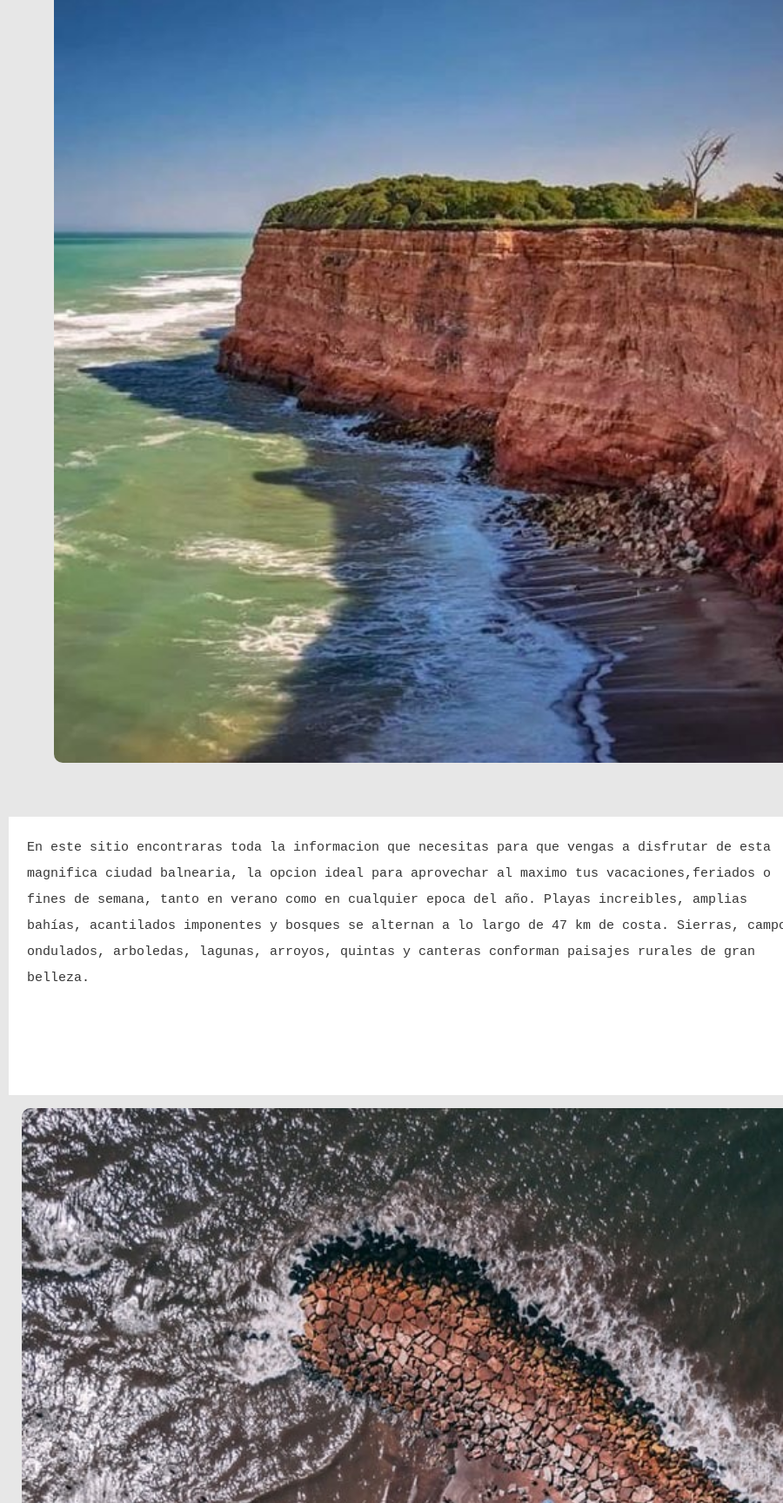
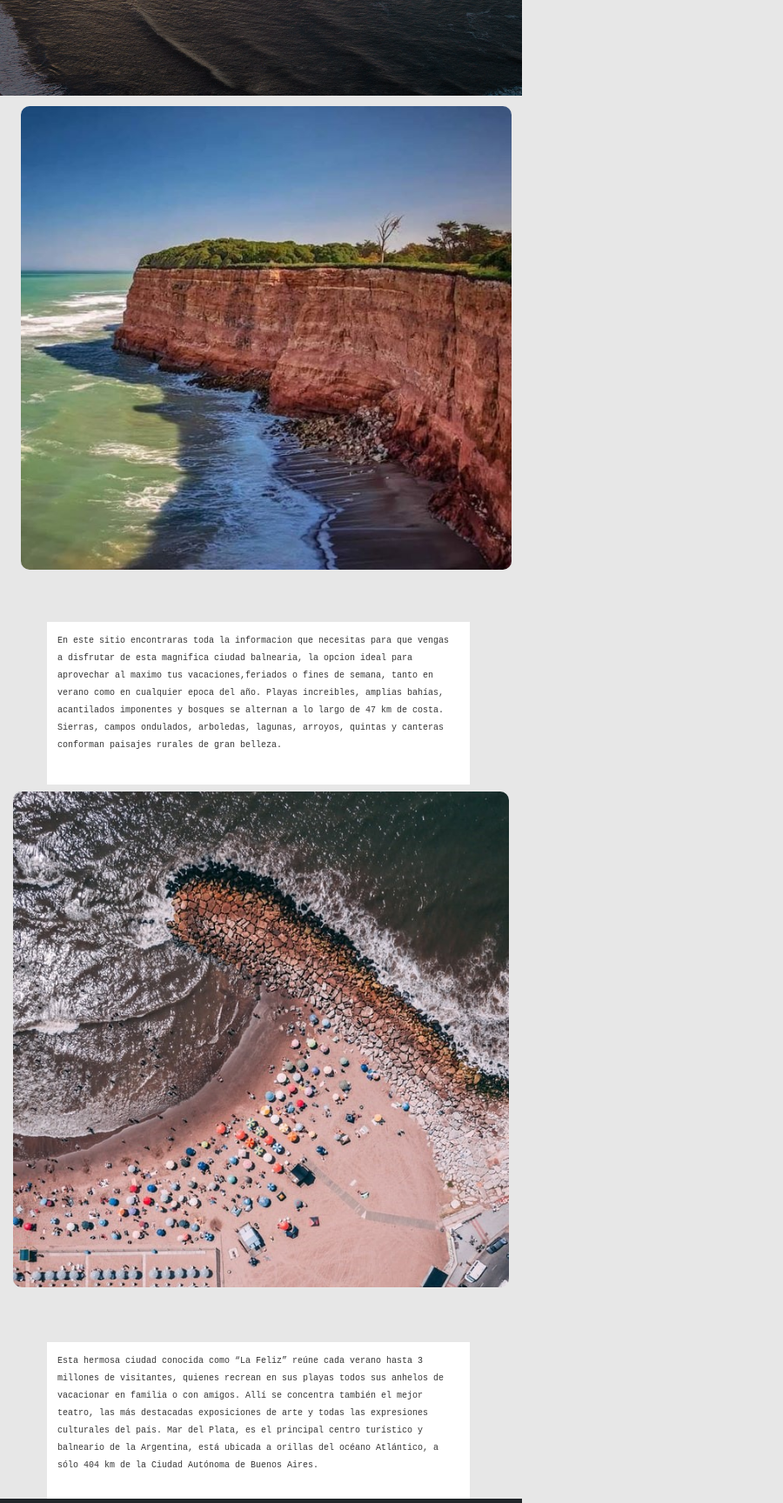
Before and after one commit to romiperri/mardelperri, a website: page index.html in a window 600 px wide. Shown: the part 530-2258 px from the top of the page at 87% size, 900 px wide, since content can reach past the window. Drawn offline with nearby package versions, Linux system fonts and the light colour scheme.

Commit message:
modificaciones

```diff
--- a/index.html
+++ b/index.html
@@ -14,16 +14,14 @@
     <link rel="preconnect" href="https://fonts.gstatic.com" crossorigin />
     <link
       href="https://fonts.googleapis.com/css2?family=Poppins:wght@300&display=swap"
-      rel="stylesheet"
-    />
+      rel="stylesheet"/>
 
     <!--CDN de Bootstrap CSS-->
     <link
       href="https://cdn.jsdelivr.net/npm/bootstrap@5.0.2/dist/css/bootstrap.min.css"
       rel="stylesheet"
       integrity="sha384-EVSTQN3/azprG1Anm3QDgpJLIm9Nao0Yz1ztcQTwFspd3yD65VohhpuuCOmLASjC"
-      crossorigin="anonymous"
-    />
+      crossorigin="anonymous" />
 
     <!-- linkeamos nuestro css -->
     <link rel="stylesheet" href="./css/styles.css" />
@@ -35,9 +33,7 @@
       <!--Menu de navegacion-->
       <nav class="navbar navbar-expand-sm navbar-light">
         <div class="container-fluid">
-          <a class="navbar-brand" href="./index.html"
-            ><img src="./img/logola.png" class="logo" alt="logo"
-          /></a>
+          <a class="navbar-brand" href="./index.html"><img src="./img/logola.png" class="logo" alt="logo"/></a>
           <button
             class="navbar-toggler"
             type="button"
@@ -45,29 +41,19 @@
             data-bs-target="#navbarNav"
             aria-controls="navbarNav"
             aria-expanded="false"
-            aria-label="Toggle navigation"
-          >
+            aria-label="Toggle navigation">
             <span class="navbar-toggler-icon"></span>
           </button>
-          <div
-            class="collapse navbar-collapse justify-content-center"
-            id="navbarNav"
-          >
+          <div class="collapse navbar-collapse justify-content-center" id="navbarNav">
             <ul class="navbar-nav">
               <li class="nav-item">
-                <a class="nav-link" href="./index.html"
-                  >HOME</a
-                >
+                <a class="nav-link" href="./index.html">HOME</a>
               </li>
               <li class="nav-item">
-                <a class="nav-link" href="./pages/actividades.html"
-                  >ACTIVIDADES</a
-                >
+                <a class="nav-link" href="./pages/actividades.html">ACTIVIDADES</a>
               </li>
               <li class="nav-item">
-                <a class="nav-link" href="./pages/gastronomia.html"
-                  >GASTRONOMIA</a
-                >
+                <a class="nav-link" href="./pages/gastronomia.html">GASTRONOMIA</a>
               </li>
               <li class="nav-item">
                 <a class="nav-link" href="./pages/galeria.html">GALERIA</a>
@@ -122,7 +108,7 @@
       <footer>
         <div class="container-fluid">
           <div class="row p-2 bg-dark text-white">
-            <d  iv class="footer-horizontal">
+            <div class="footer-horizontal">
               <div class="col-xs-12 col-md-6 col-lg-6">
                 <div class="links">
                   <div class="linksdeinteres">
@@ -150,15 +136,11 @@
                   <div class="redes">
                     <div class="col-xs-12 col-md-12 col-lg-12">
                     <h4>Seguinos en nuestras redes</h4>
-                    <a target="_blank" href="https://es-la.facebook.com/"
-                      > <img class="redes p-2" src="./img/facebook.png"
-                    /></a>
+                    <a target="_blank" href="https://es-la.facebook.com/"><img class="redes p-2" src="./img/facebook.png"/></a>
                     <a href="https://www.instagram.com/" target="_blank">
-                      <img class="redes p-2" src="./img/instagram.png"
-                    /></a>
+                      <img class="redes p-2" src="./img/instagram.png"/></a>
                     <a href="https://www.twitter.com/" target="_blank">
-                      <img class="redes p-2" src="./img/twitter.png"
-                    /></a>
+                      <img class="redes p-2" src="./img/twitter.png"/></a>
                   </div>
                 </div>
               </div>
@@ -167,13 +149,13 @@
         </div>
       </footer>
     </div>
+    </main>
 
     <!-- cierre de Grid contenedor -->
     <!--CDN de JS bootstrap-->
     <script
       src="https://cdn.jsdelivr.net/npm/bootstrap@5.0.2/dist/js/bootstrap.bundle.min.js"
       integrity="sha384-MrcW6ZMFYlzcLA8Nl+NtUVF0sA7MsXsP1UyJoMp4YLEuNSfAP+JcXn/tWtIaxVXM"
-      crossorigin="anonymous"
-    ></script>
+      crossorigin="anonymous"></script>
   </body>
 </html>
--- a/scss/_body.scss
+++ b/scss/_body.scss
@@ -1,5 +1,5 @@
 @import "variables";
-
+//seccion del Home
 main.contenedor-seccion {
   grid-template-columns: repeat(2, 50% 50%);
   grid-template-rows: auto 1fr 1fr 6%;
@@ -15,6 +15,8 @@ main.contenedor-seccion {
     margin-left: 2%;
     grid-area: section-imagen1;
     .img__home {
+      width: 100%;
+      height: 100%;
       border-radius: 10px;
       object-fit: cover;
     }
@@ -38,6 +40,12 @@ main.contenedor-seccion {
   .section-imagen2 {
     padding: 15px;
     grid-area: section-imagen2;
+    .img__home {
+      width: 100%;
+      height: 100%;
+      border-radius: 10px;
+      object-fit: cover;
+    }
   }
   .section-parrafo2 {
     background-color: rgb(255, 255, 255);
@@ -97,7 +105,7 @@ main.contenedor-seccion {
   margin-right: 5%;
   margin-left: 4%;
   margin-top: 3%;
-  background-color: rgb(255, 255, 255);
+  background-color: #ffffff;
 }
 
 .titulo {
--- a/scss/_mediaqueries.scss
+++ b/scss/_mediaqueries.scss
@@ -1,64 +1,60 @@
 /* ############################################ TABLET DESIGN ############################################*/
 /*Tablet Home*/
 @media (min-width: 600px) and (max-width: 1024px) {
-  main.contenedor-seccion {
-    grid-template-columns: 1fr;
-    grid-template-rows: auto 20% 20% 20% 20% 2%;
-    grid-template-areas:
-      "title"
-      "section-imagen1"
-      "section-parrafo1"
-      "section-imagen2"
-      "section-parrafo2"
-      "footer ";
-    display: grid;
-
-    .title {
-      width: 100%;
-      height: 150vh;
-      grid-area: title;
+  .section-imagen1 {
+    padding: 1%;
+    margin-left: 5%;
+    grid-area: section-imagen1;
   }
   h1 {
-      font-size: 3rem;
-    }
-    h2,
-    h3 {
-      font-size: 3rem;
+    font-size: 25px;
   }
 
+  h2 {
+    font-size: 20px;
+  }
+  p {
+    font-size: 12px;
+  }
+
+  .section-parrafo1 {
+    background-color: rgb(255, 255, 255);
+    margin-top: 12%;
+    margin-left: 6%;
+    margin-right: 10%;
+    height: 19rem;
+    padding: 2%;
+    grid-area: section-parrafo1;
+    transition: 0.5s;
+
+    &:hover {
+      transform: scale(1.01);
+      box-shadow: 0 10px 20px rgba(0, 0, 0, 0.19);
+    }
+  }
+
+  .section-imagen2 {
+    padding: 15px;
+    grid-area: section-imagen2;
     .img__home {
+      width: 100%;
+      height: 100%;
       border-radius: 10px;
       object-fit: cover;
-      width: 1000px;
     }
-    .section-imagen1 {
-      grid-area: section-imagen1;
-      margin-top: 3%;
-      padding: 5%;
-      margin-left: 27rem;
-    }
-    .section-parrafo1 {
-      grid-area: section-parrafo1;
-      margin-top: 22rem;
-      margin-left: 33rem;
-      margin-right: 33rem;
-      height: 20rem;
-      width: 58rem;
-    }
-    .section-imagen2 {
-      grid-area: section-imagen2;
-      margin-left: 32rem;
-      margin-right: 24rem;
-      margin-bottom: 10rem;
   }
   .section-parrafo2 {
-      margin-top: 12rem;
-      margin-bottom: 4%;
-      margin-left: 32rem;
-      height: 10rem;
+    background-color: rgb(255, 255, 255);
+    margin-top: 12%;
+    margin-left: 6%;
+    margin-right: 10%;
+    height: 19rem;
     padding: 2%;
-      width: 60rem;
     grid-area: section-parrafo2;
+    transition: 0.5s;
+    &:hover {
+      transform: scale(1.01);
+      box-shadow: 0 10px 20px rgba(0, 0, 0, 0.19);
     }
   }
   /*Tablet Gastronomia*/
@@ -109,7 +105,7 @@
 @media screen and (max-width: 600px) {
   /* Mobile Home*/
   main.contenedor-seccion {
-    grid-template-columns: 1fr;
+    grid-template-columns: 100%;
     grid-template-rows: auto;
     grid-template-areas:
       "title"
@@ -120,75 +116,67 @@
       "footer";
     display: grid;
 
-    .title {
-      grid-area: title;
+    .section-imagen1 {
+      padding: 2%;
+      margin-left: 2%;
+      grid-area: section-imagen1;
+      .img__home {
         width: 100%;
-      height: 50vh;
+        height: 100%;
+        border-radius: 10px;
+        object-fit: cover;
+      }
+    }
+    h1 {
+      font-size: 25px;
     }
 
-    .section-imagen1 {
-      grid-area: section-imagen1;
-      margin-top: 1%;
-      margin-left: 1%;
-      margin-right: 1%;
+    h2 {
+      font-size: 15px;
     }
+    p {
+      font-size: 10px;
+    }
+
     .section-parrafo1 {
+      background-color: rgb(255, 255, 255);
+      margin-top: 8%;
+      margin-left: 9%;
+      margin-right: 10%;
+      height: 82%;
+      padding: 2%;
       grid-area: section-parrafo1;
-      margin-top: 1%;
-      margin-left: 1%;
-      margin-right: 1%;
+      transition: 0.5s;
+
+      &:hover {
+        transform: scale(1.01);
+        box-shadow: 0 10px 20px rgba(0, 0, 0, 0.19);
       }
+    }
+
     .section-imagen2 {
+      padding: 15px;
       grid-area: section-imagen2;
-      margin-left: 1%;
-      margin-right: 1%;
+      .img__home {
+        width: 100%;
+        height: 100%;
+        border-radius: 10px;
+        object-fit: cover;
+      }
     }
     .section-parrafo2 {
-      margin-top: 1%;
-      margin-left: 1%;
-      margin-right: 1%;
+      background-color: rgb(255, 255, 255);
+      margin-top: 8%;
+      margin-left: 9%;
+      margin-right: 10%;
+      height: 82%;
+      padding: 2%;
       grid-area: section-parrafo2;
-      margin-bottom: 2%;
+      transition: 0.5s;
+      &:hover {
+        transform: scale(1.01);
+        box-shadow: 0 10px 20px rgba(0, 0, 0, 0.19);
       }
-  }
-  /*Mobile Gastronomia*/
-  .grid-gastronomia {
-    display: grid;
-    grid-template-columns: 1fr;
-    grid-template-rows: 20rem 20rem 20rem 20rem 20rem 8rem;
-    grid-template-areas:
-      "titulo-gastronomia"
-      "imagen1"
-      "parrafo1"
-      "imagen2"
-      "parrafo2"
-      "footer";
-
-    .titulo-gastronomia {
-      width: 100%;
-      height: 50vh;
-    }
-    .imagen1 {
-      margin-top: 2rem;
-      margin-left: 2rem;
-      margin-right: 2rem;
-    }
-    .parrafo1 {
-      margin-top: 1rem;
-      height: 18rem;
-      margin-left: 2rem;
-      margin-right: 2rem;
-    }
-    .imagen2 {
-      margin-top: 1rem;
-      margin-right: 2rem;
-      margin-left: 2rem;
-    }
-    .parrafo2 {
-      margin-top: 1rem;
-      height: 15rem;
-      margin-left: 2rem;
-      margin-right: 2rem;
     }
   }
   /*Mobile Galeria*/
```
Also changed, not shown: pages/actividades.html (+18 -35 lines), pages/contacto.html (+22 -34 lines), pages/galeria.html (+25 -33 lines), pages/gastronomia.html (+23 -35 lines), css/styles.css. Lines whose indentation alone changed are shown as unchanged.
